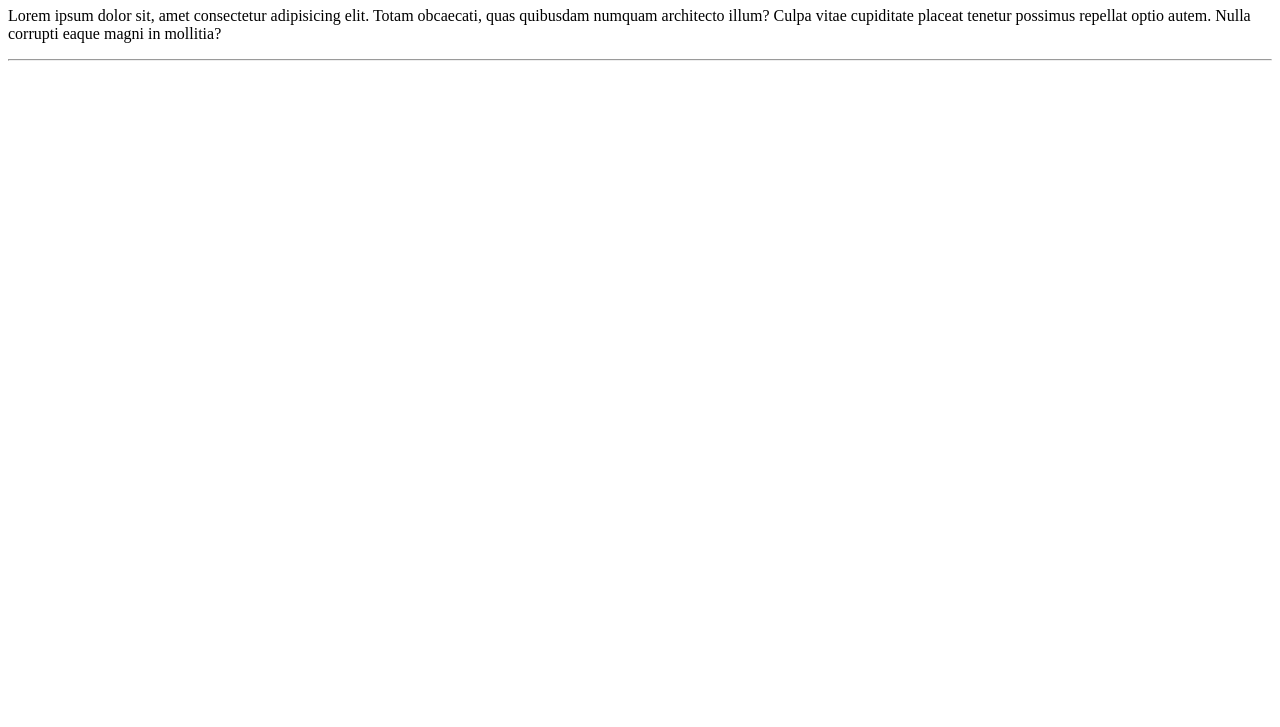
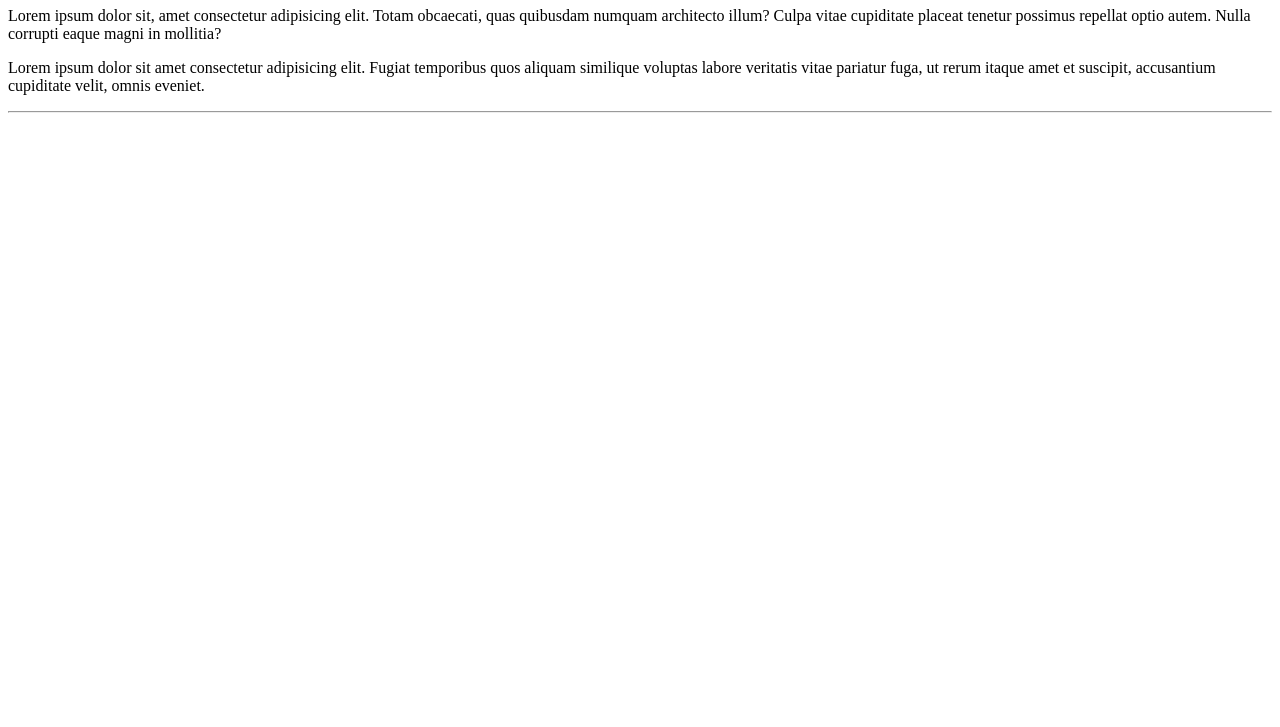
Before and after one commit to Daniel-C-A/Ola-Mundo, a plain HTML site: page site-exemplo/index.html in a window 1280 px wide. Shown: the part 73-800 px from the top of the page. Drawn offline with Linux system fonts and the light colour scheme.

Commit message:
Adicionei um parágrafo

```diff
--- a/site-exemplo/index.html
+++ b/site-exemplo/index.html
@@ -12,6 +12,7 @@
 
    <h1>Olá Mundo!</h1>
    <p>Lorem ipsum dolor sit, amet consectetur adipisicing elit. Totam obcaecati, quas quibusdam numquam architecto illum? Culpa vitae cupiditate placeat tenetur possimus repellat optio autem. Nulla corrupti eaque magni in mollitia?</p>
+   <p>Lorem ipsum dolor sit amet consectetur adipisicing elit. Fugiat temporibus quos aliquam similique voluptas labore veritatis vitae pariatur fuga, ut rerum itaque amet et suscipit, accusantium cupiditate velit, omnis eveniet.</p>
 
    <hr>
 
```
